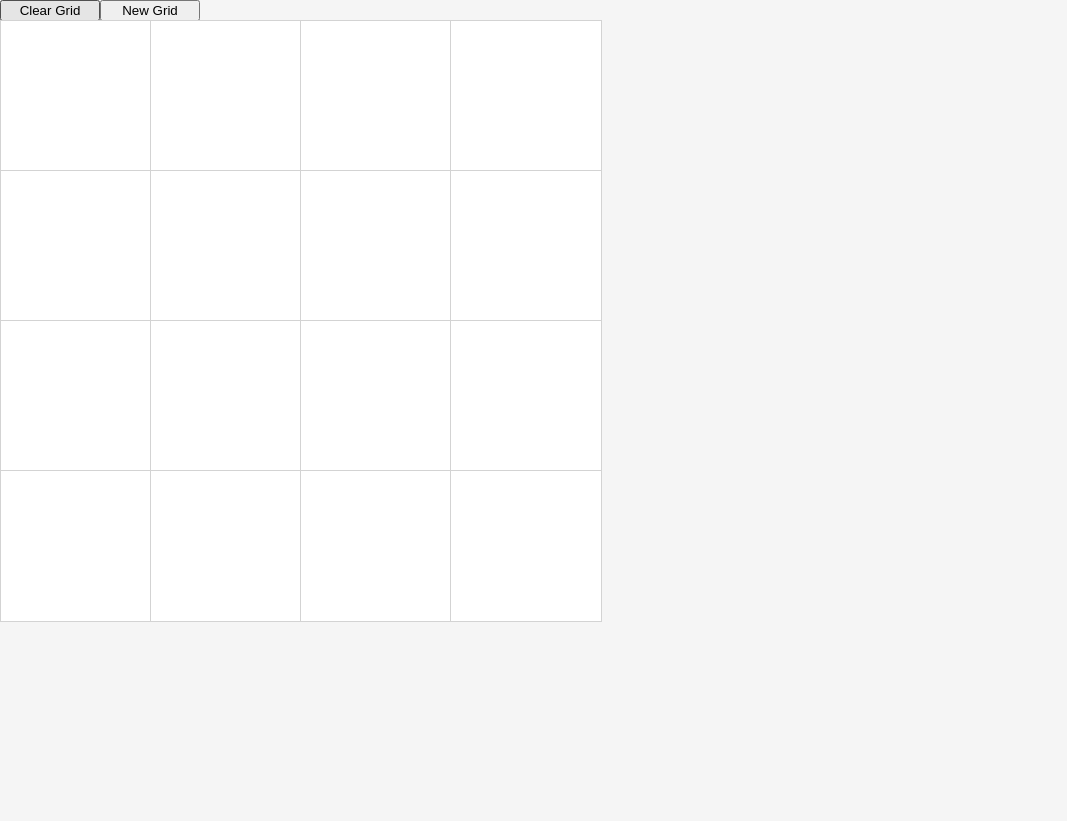
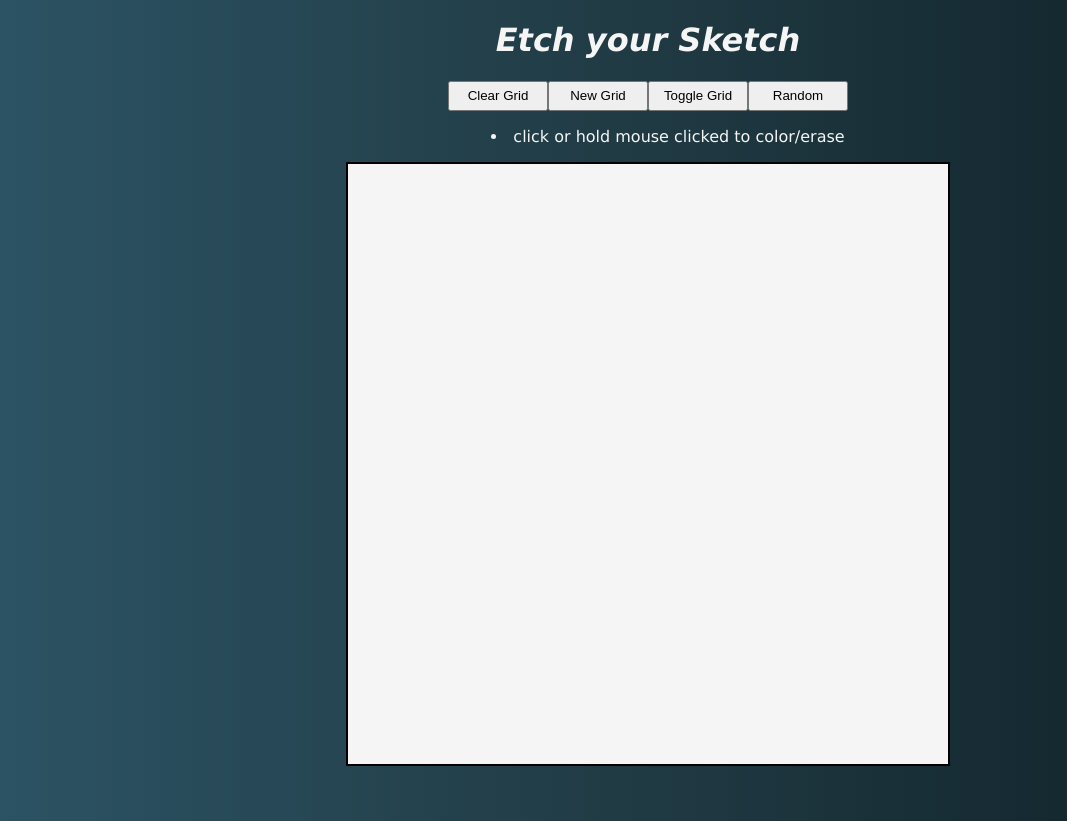
Before and after one commit to Tobi-3/etch-a-sketch, a plain HTML site: page index.html in a window 1280 px wide. Shown: the whole page, without its empty margins (0-1067 px from the left). Before the commit the page ends 800 px from the top, so only its background shows below. Drawn offline with Linux system fonts and the light colour scheme.

Commit message:
add color and grid toggle

```diff
--- a/css/style.css
+++ b/css/style.css
@@ -1,22 +1,52 @@
 
+html{
+    height: 100%;
+    width: 100%;
+}
+
+h1 {
+    color: whitesmoke;
+
+    font-style: italic;
+    font-family: 'Lucida Sans', 'Lucida Sans Regular', 'Lucida Grande', 'Lucida Sans Unicode', Arial, Verdana, sans-serif;
+}
 body {
-    margin: 0px;
-    background: whitesmoke;
+    height: 100%;
+    width: 100%;
+
+    background: #0F2027;  /* fallback for old browsers */
+    background: -webkit-linear-gradient(to right, #2C5364, #203A43, #0F2027);  /* Chrome 10-25, Safari 5.1-6 */
+    background: linear-gradient(to right, #2C5364, #203A43, #0F2027); /* W3C, IE 10+/ Edge, Firefox 16+, Chrome 26+, Opera 12+, Safari 7+ */
+
+
+}
+
+ul {
+    color: whitesmoke;
+    font-family: 'Lucida Sans', 'Lucida Sans Regular', 'Lucida Grande', 'Lucida Sans Unicode', Verdana, sans-serif;
+    text-align: center;
+    list-style-position: inside;
+}
+.btn-container{
+    text-align: center;
 
 }
 
 .container {
     display: grid;
-    justify-content: center;
-    align-items: center;
+    margin: auto;
+    border: 2px solid black;
 }
 
 .square {
-    border: 1px solid #d3d3d3;
-    background-color: white;
+    background-color: whitesmoke;
 }
+
+
 
 .btn {
     width: 100px;
-    height: 20pxd;
+    height: 30px;
+
+
 }
--- a/index.html
+++ b/index.html
@@ -7,6 +7,12 @@
     <link rel="stylesheet" href="css/style.css">
 </head>
 <body>
+
+    <div id="btn-container" class="btn-container">
+        <h1>Etch your Sketch</h1></div>
+        <ul id ="instructions">
+            <li>click or hold mouse clicked to color/erase</li>
+        </ul>
     <div id="container" class="container"></div>
 
     <script src="javascript/main.js"></script>
--- a/javascript/main.js
+++ b/javascript/main.js
@@ -1,22 +1,55 @@
+
+// globals
 const gridContainer = document.getElementById('container');
+const btnContainer = document.getElementById('btn-container');
+const togglesEtc = {mousedown: false, gridBorders: false, black: true,}
 const gridSize = 600;
 gridContainer.style.width = `${gridSize}px`;
 gridContainer.style.height = `${gridSize}px`;
+gridContainer.onmousedown = () => togglesEtc['mousedown'] = true;
+gridContainer.onmouseup = () => togglesEtc['mousedown'] = false;
 
+// functions ==================================================================
+function randomColor() {
+    const randomNum = () => Math.floor(Math.random() * 256);
+    return `rgb(${randomNum()},${randomNum()},${randomNum()})`;
+}
 
 function createSquare(id, sideLength) {
     let sqr = document.createElement('div');
     sqr.className = 'square';
     sqr.id = id;
+    sqr.backgroundColor= 'whitesmoke';
     sqr.style.width = `${sideLength}px`;
     sqr.style.height = `${sideLength}px`;
-    sqr.addEventListener('click', () => sqr.style.backgroundColor = 'white' )
-    sqr.addEventListener('mouseover', () => sqr.style.backgroundColor = 'black')
+
+
+    sqr.addEventListener('mousedown', (e) => {
+        sqr.style.backgroundColor = colorSquare(e);
+        }
+    );
+
+    sqr.addEventListener('mouseenter', (e) => {
+        if(togglesEtc.mousedown) {
+           sqr.style.backgroundColor = colorSquare(e);
+        }
+    });
 
     return sqr;
 };
 
+// returnns color on target square color
+function colorSquare(e) {
 
+    const background = e.target.style.getPropertyValue('background-color');
+    const noColor = background == 'whitesmoke' || background == '';
+    let color;
+    color = (noColor)? (togglesEtc.black)? 'black' : randomColor() : 'whitesmoke';
+
+    return color;
+}
+
+// creates new grid depending on user input
 function updateGrid(squaresPerRow) {
 
     const oldSquares = [...gridContainer.getElementsByTagName("*")]
@@ -43,11 +76,11 @@ function createBtn(className, label, func) {
     return button;
 }
 
-
+// buttons ====================================================================
 const clearbtn = createBtn('btn', 'Clear Grid', () => {
             const squares = [...gridContainer.getElementsByTagName('*')];
             squares.forEach(element => {
-            element.style.backgroundColor = 'white';
+            element.style.backgroundColor = 'whitesmoke';
         })
     }
 );
@@ -56,19 +89,38 @@ const newGridBtn = createBtn('btn', 'New Grid', () => {
         let input;
 
         do {
-            input = prompt('How many blocks per row? (2-64)', 4);
+            input = prompt('How many squares per side? (2-64)', 16);
             if(input > 1 && input < 65 || input == null) {
                 break;
             } else alert('Please enter a natural number between 2 and 64');
         }
         while (true)
 
-        if(input != null) updateGrid(input);
+        if(input != null){
+            updateGrid(input);
+        }
     }
 )
 
+const toggleGridBtn = createBtn('btn', 'Toggle Grid',() => {
+    togglesEtc['toggleGridBtn'] = !togglesEtc.toggleGridBtn;
+    squares = [...gridContainer.getElementsByTagName('*')];
+
+    (togglesEtc.toggleGridBtn)?
+    squares.forEach(sqr => { sqr.style.border = '1px solid black'}):
+    squares.forEach(sqr => { sqr.style.border = 'whitesmoke'});
+
+})
+
+const toggleColorBtn = createBtn('btn', 'Random',() => {
+    toggleColorBtn.textContent = (togglesEtc.black)?'Black':'Random';
+    togglesEtc['black'] = !togglesEtc.black;
+})
+
 // add buttons to page
-document.body.insertBefore(clearbtn, gridContainer);
-document.body.insertBefore(newGridBtn, gridContainer);
+btnContainer.append(clearbtn);
+btnContainer.append(newGridBtn);
+btnContainer.append(toggleGridBtn);
+btnContainer.append(toggleColorBtn);
 
-updateGrid(4); //initialize first grid
+updateGrid(16); //initialize first grid
```
